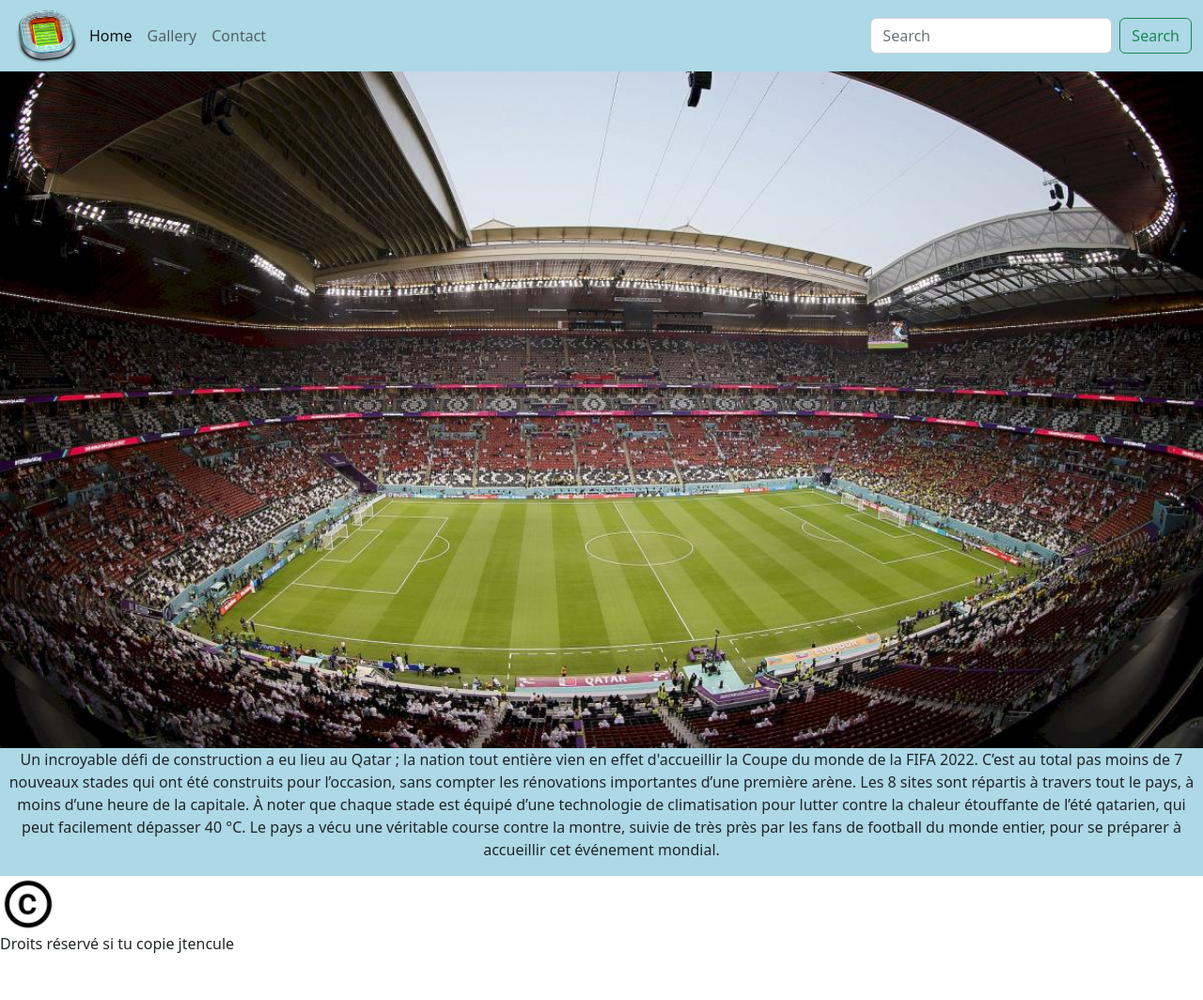
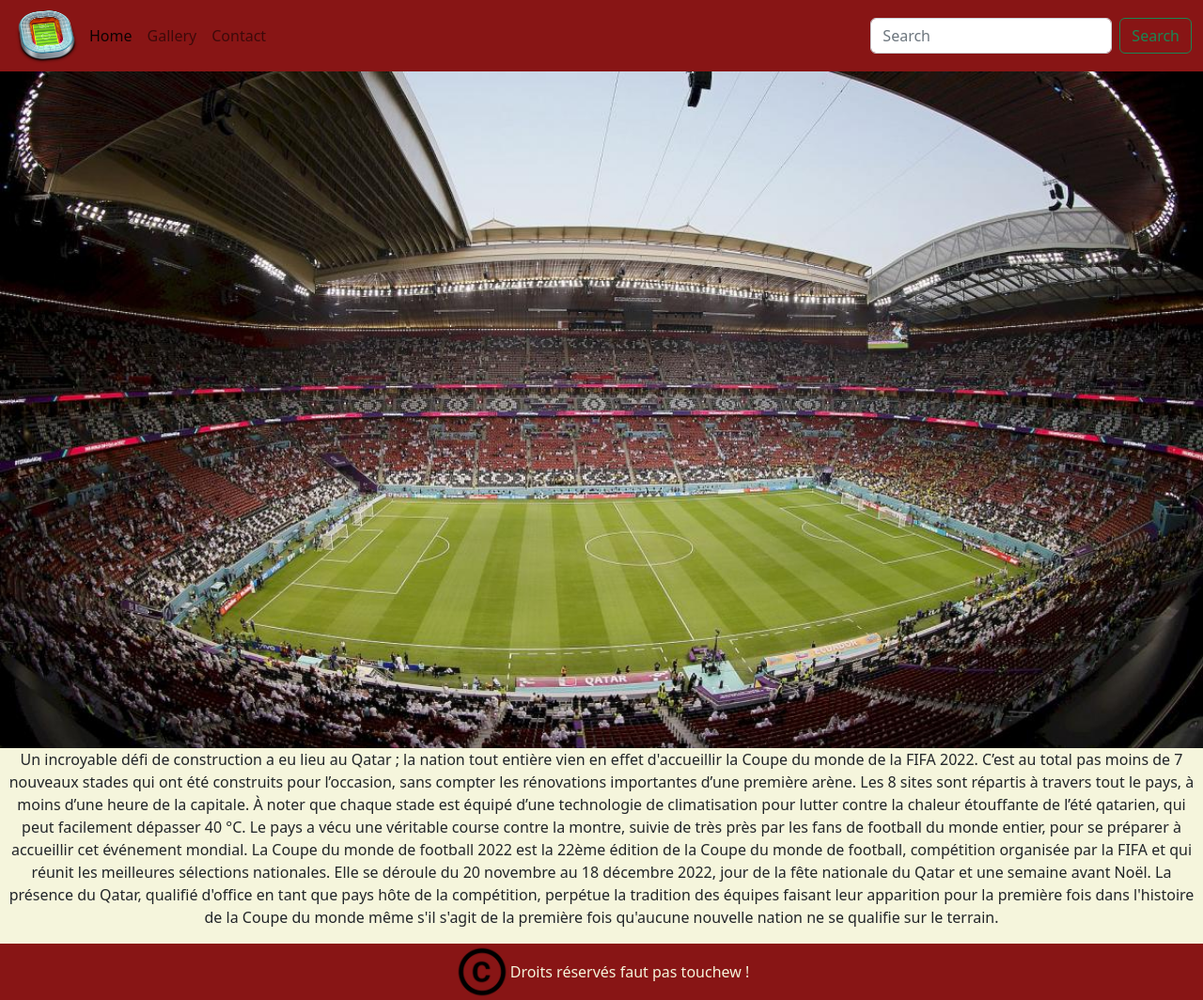
Before and after one commit to rayane-ksm/Qatarcdm, a plain HTML site: page index.html in a window 1280 px wide. Shown: the whole page at 94% size. Before the commit the page ends 1016 px from the top, so only its background shows below. Drawn offline with nearby package versions, Linux system fonts and the light colour scheme.

Commit message:
accueil_fini

```diff
--- a/index.html
+++ b/index.html
@@ -43,7 +43,7 @@
     </div>
     <div class="resume">
       <p>Un incroyable défi de construction a eu lieu au Qatar ; la nation tout entière vien en effet d'accueillir la Coupe du monde de la FIFA 2022. C’est au total pas moins de 7 nouveaux stades qui ont été construits pour l’occasion, sans compter les rénovations importantes d’une première arène. Les 8 sites sont répartis à travers tout le pays, à moins d’une heure de la capitale.
-      À noter que chaque stade est équipé d’une technologie de climatisation pour lutter contre la chaleur étouffante de l’été qatarien, qui peut facilement dépasser 40 °C. Le pays a vécu une véritable course contre la montre, suivie de très près par les fans de football du monde entier, pour se préparer à accueillir cet événement mondial.
+      À noter que chaque stade est équipé d’une technologie de climatisation pour lutter contre la chaleur étouffante de l’été qatarien, qui peut facilement dépasser 40 °C. Le pays a vécu une véritable course contre la montre, suivie de très près par les fans de football du monde entier, pour se préparer à accueillir cet événement mondial. La Coupe du monde de football 2022 est la 22ème édition de la Coupe du monde de football, compétition organisée par la FIFA et qui réunit les meilleures sélections nationales. Elle se déroule du 20 novembre au 18 décembre 2022, jour de la fête nationale du Qatar et une semaine avant Noël. La présence du Qatar, qualifié d'office en tant que pays hôte de la compétition, perpétue la tradition des équipes faisant leur apparition pour la première fois dans l'histoire de la Coupe du monde même s'il s'agit de la première fois qu'aucune nouvelle nation ne se qualifie sur le terrain.
       </p>
     </div>
   </main>
@@ -53,7 +53,7 @@
       <img src="img/copyright_icon.png" alt="icon">
     </div>
     <div class="attention">
-      Droits réservé si tu copie jtencule
+      Droits réservés faut pas touchew !
     </div>
   </footer>
   <script src="https://cdn.jsdelivr.net/npm/bootstrap@5.2.3/dist/js/bootstrap.bundle.min.js" integrity="sha384-kenU1KFdBIe4zVF0s0G1M5b4hcpxyD9F7jL+jjXkk+Q2h455rYXK/7HAuoJl+0I4" crossorigin="anonymous"></script>
--- a/style.css
+++ b/style.css
@@ -1,15 +1,26 @@
 
 .resume{
-    background-color: lightblue;
+    background-color: beige;
     display: flex;
     text-align: center;
 }
 
 header{
-    background-color: lightblue;
+    background-color: rgb(136, 21, 21);
 }
 
 .copyright img{
     height: 60px;
     width: 60px;
 }
+
+footer{
+    display: flex;
+    align-items: center;
+    justify-content: center;
+    background-color: rgb(136, 21, 21);
+}
+
+.attention{
+    color: beige;
+}
```
